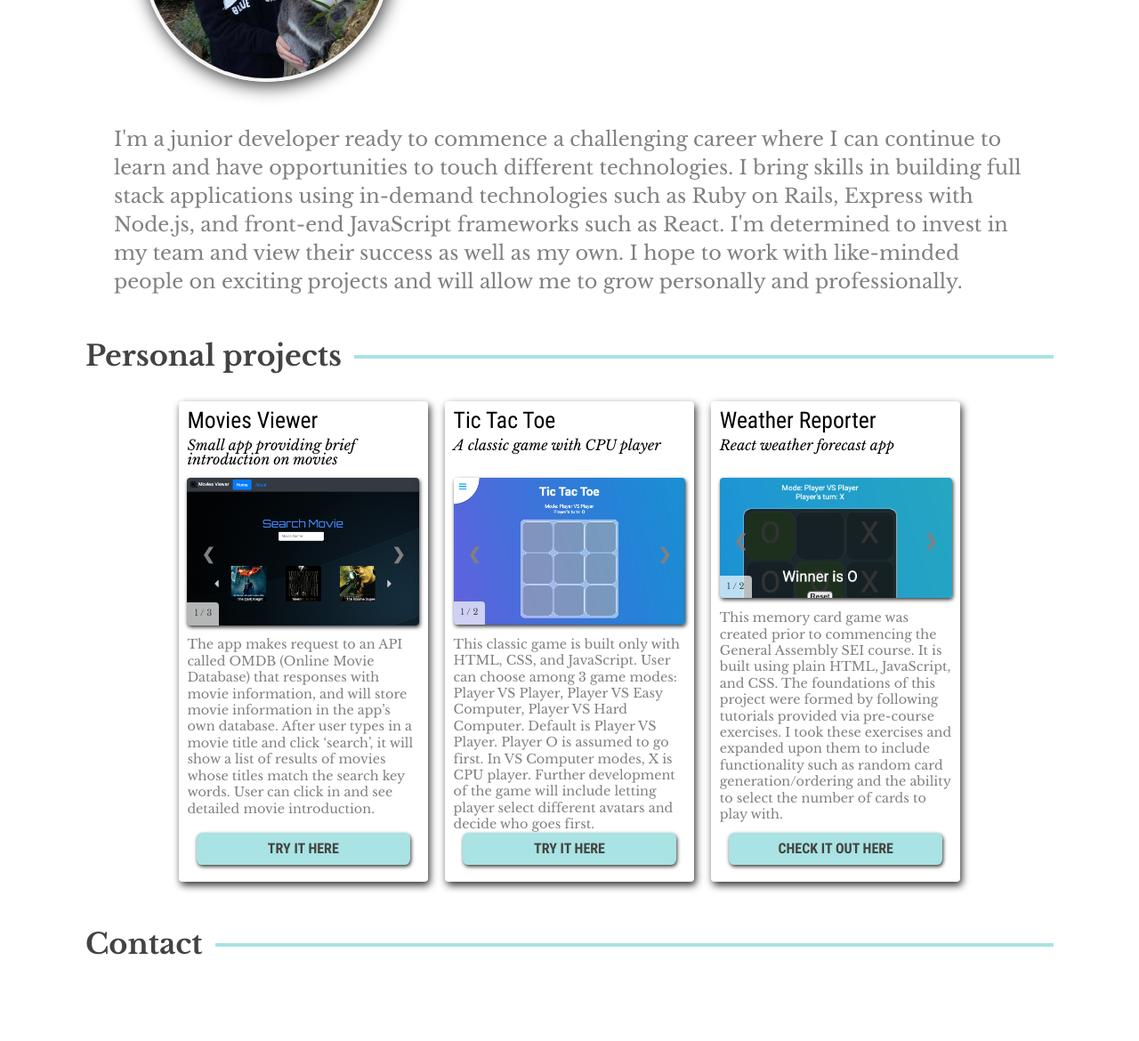
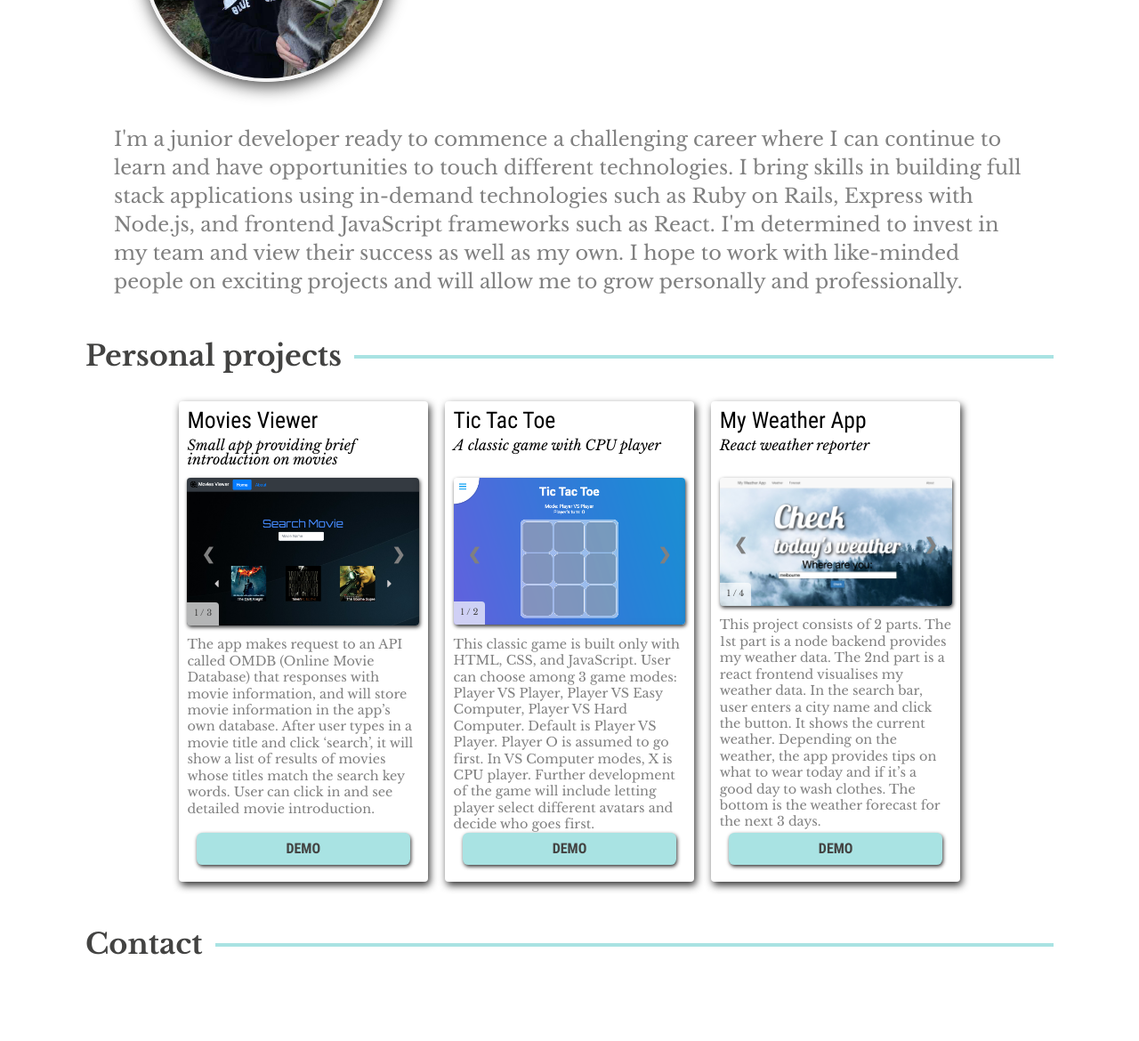
Before and after one commit to allen0lee/Portfolio, a plain HTML site: page index.html in a window 1280 px wide. Shown: the part 370-1540 px from the top of the page at 89% size. Drawn offline with Linux system fonts and the light colour scheme.

Commit message:
ready to deploy

```diff
--- a/css/slideshow.css
+++ b/css/slideshow.css
@@ -1,6 +1,6 @@
 /* Modified from w3schools.com */
 
-.slide-moviesviewer, .slide-tictactoe, .slide-tictactoe1 {
+.slide-moviesviewer, .slide-tictactoe, .slide-myweatherapp {
     display: none;
 }
 
--- a/index.html
+++ b/index.html
@@ -55,7 +55,7 @@
             </div>
 
             <p class="about-body">
-                I'm a junior developer ready to commence a challenging career where I can continue to learn and have opportunities to touch different technologies. I bring skills in building full stack applications using in-demand technologies such as Ruby on Rails, Express with Node.js, and front-end JavaScript frameworks such as React.
+                I'm a junior developer ready to commence a challenging career where I can continue to learn and have opportunities to touch different technologies. I bring skills in building full stack applications using in-demand technologies such as Ruby on Rails, Express with Node.js, and frontend JavaScript frameworks such as React.
                 I'm determined to invest in my team and view their success as well as my own. I hope to work with like-minded people on exciting projects and will allow me to grow personally and professionally.
             </p>
         </div>
@@ -104,7 +104,7 @@
                     </p>
 
                     <a class="projects-card-link" href="https://desolate-tor-18286.herokuapp.com/" target="_blank">
-                        Try it here
+                        demo
                     </a>
                 </div>
 
@@ -139,29 +139,41 @@
                     </p>
 
                     <a class="projects-card-link" href="https://allen0lee.github.io/tictactoe/" target="_blank">
-                        Try it here
+                        demo
                     </a>
                 </div>
 
                 <div class="projects-card">
                     <div class="projects-card-title">
-                        Weather Reporter
+                        My Weather App
                     </div>
                     <div class="projects-card-subtitle extra-line">
-                        React weather forecast app
+                        React weather reporter
                     </div>
 
                     <div class="slideshow-container">
-                        <div class="slide-tictactoe1 fade">
-                            <div class="numbertext">1 / 2</div>
+                        <div class="slide-myweatherapp fade">
+                            <div class="numbertext">1 / 4</div>
                             <div class="img-hover-zoom">
-                                <img src="assets/images/tictactoe/ti.png" alt="" class="slide-img">
+                                <img src="assets/images/myweatherapp/myweatherapp1.png" alt="" class="slide-img">
                             </div>
                         </div>
-                        <div class="slide-tictactoe1 fade">
-                            <div class="numbertext">2 / 2</div>
+                        <div class="slide-myweatherapp fade">
+                            <div class="numbertext">2 / 4</div>
                             <div class="img-hover-zoom">
-                                <img src="assets/images/tictactoe/tictactoe2.png" alt="" class="slide-img">
+                                <img src="assets/images/myweatherapp/myweatherapp2.png" alt="" class="slide-img">
+                            </div>
+                        </div>
+                        <div class="slide-myweatherapp fade">
+                            <div class="numbertext">3 / 4</div>
+                            <div class="img-hover-zoom">
+                                <img src="assets/images/myweatherapp/myweatherapp3.png" alt="" class="slide-img">
+                            </div>
+                        </div>
+                        <div class="slide-myweatherapp fade">
+                            <div class="numbertext">4 / 4</div>
+                            <div class="img-hover-zoom">
+                                <img src="assets/images/myweatherapp/myweatherapp4.png" alt="" class="slide-img">
                             </div>
                         </div>
 
@@ -170,16 +182,11 @@
                     </div>
 
                     <p class="projects-card-body">
-                        This memory card game was created prior to commencing the General Assembly
-                        SEI course. It is built using plain HTML, JavaScript, and CSS. The foundations of
-                        this project were formed by following tutorials provided via pre-course exercises.
-                        I took these exercises and expanded upon them to include functionality such as
-                        random card generation/ordering and the ability to select the number of cards to
-                        play with.
+                        This project consists of 2 parts. The 1st part is a node backend provides my weather data. The 2nd part is a react frontend visualises my weather data. In the search bar, user enters a city name and click the button. It shows the current weather. Depending on the weather, the app provides tips on what to wear today and if it’s a good day to wash clothes. The bottom is the weather forecast for the next 3 days.
                     </p>
 
-                    <a class="projects-card-link" href="https://rickd101.github.io/Fundamentals_Memory_Game/" target="_blank">
-                        Check it out here
+                    <a class="projects-card-link" href="https://github.com/allen0lee/Weather-App-React" target="_blank">
+                        demo
                     </a>
                 </div>
             </div>
@@ -225,9 +232,9 @@
                 </div>
 
                 <div class="contact-card">
-                    <a href="https://bit.ly/37fwGjt" target="_blank">
+                    <a href="https://drive.google.com/file/d/1woB4jclqfs03JvG6J8LIMVXuA2rp8eff/view?usp=sharing" target="_blank">
                         <div class="contact-card-text">
-                            bit.ly/37fwGjt
+                            My resume
                         </div>
                         <div class="contact-card-title">
                             Resume
--- a/js/slideshow.js
+++ b/js/slideshow.js
@@ -1,7 +1,7 @@
 /* Modified from w3schools.com */
 
 const slideIndex = [1, 1, 1];
-const slideId = ["slide-moviesviewer", "slide-tictactoe", "slide-tictactoe1"]
+const slideId = ["slide-moviesviewer", "slide-tictactoe", "slide-myweatherapp"]
 
 const plusSlides = (n, no) => {
     showSlides(slideIndex[no] += n, no);
```
Also changed, not shown: assets/images/myweatherapp/myweatherapp1.png (added), assets/images/myweatherapp/myweatherapp2.png (added), assets/images/myweatherapp/myweatherapp3.png (added), assets/images/myweatherapp/myweatherapp4.png (added), 3 other files.
